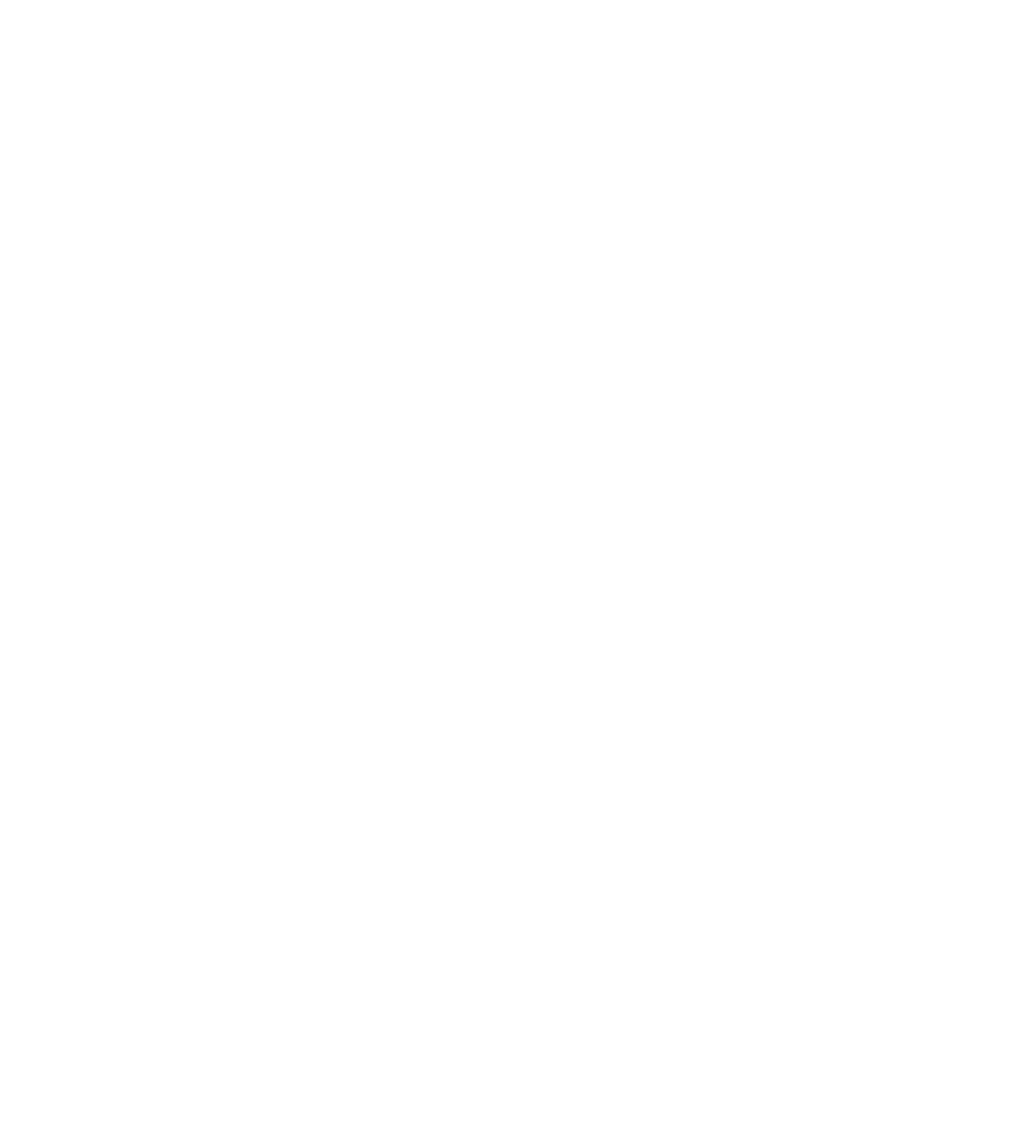
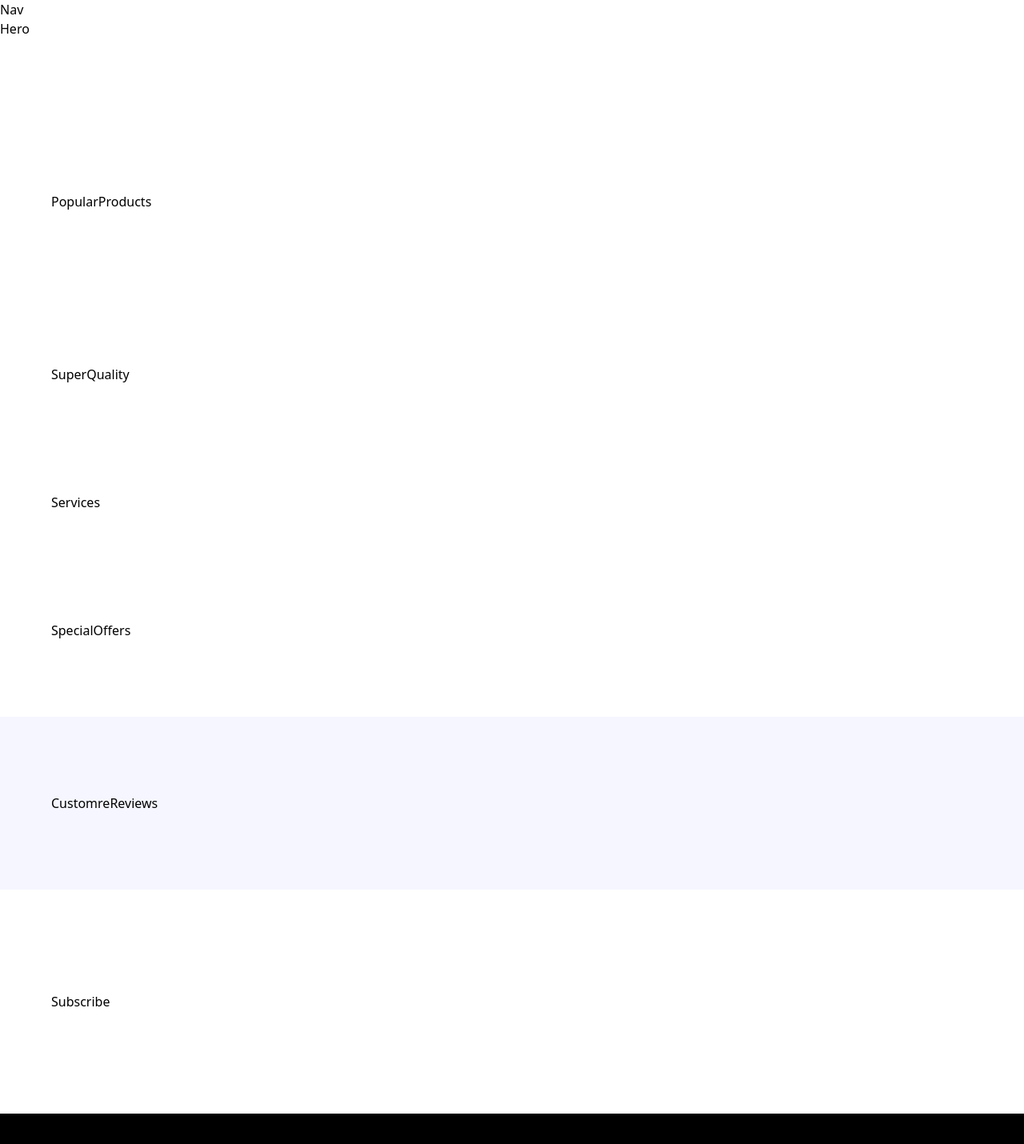
Before and after one commit to jotajr/frontend-samples-study, a React app in the folder nike/: page / in a window 1280 px wide. Shown: the top 1430 px of the page at 80% size. Before the commit the page ends 800 px from the top, so only its background shows below. Built offline with nearby package versions, Linux system fonts and the light colour scheme; the HTML template or start-up script is replaced by a standard one; a web font is replaced by a local one.

Commit message:
Created site structure :art:

```diff
--- a/nike/src/App.jsx
+++ b/nike/src/App.jsx
@@ -1,3 +1,15 @@
-const App = () => console.log(<main></main>);
+const App = () => (
+  <main className="relative">
+    Nav
+    <section className="xl:padding-1 wide:padding-r padding-b">Hero</section>
+    <section className="padding">PopularProducts</section>
+    <section className="padding">SuperQuality</section>
+    <section className="padding-x py-10">Services</section>
+    <section className="padding">SpecialOffers</section>
+    <section className="bg-pale-blue padding">CustomreReviews</section>
+    <section className="padding-x sm:py-32 py-16 w-full">Subscribe</section>
+    <section className="bg-black padding-x padding-t pb-8">Footer</section>
+  </main>
+);
 
 export default App;
```
